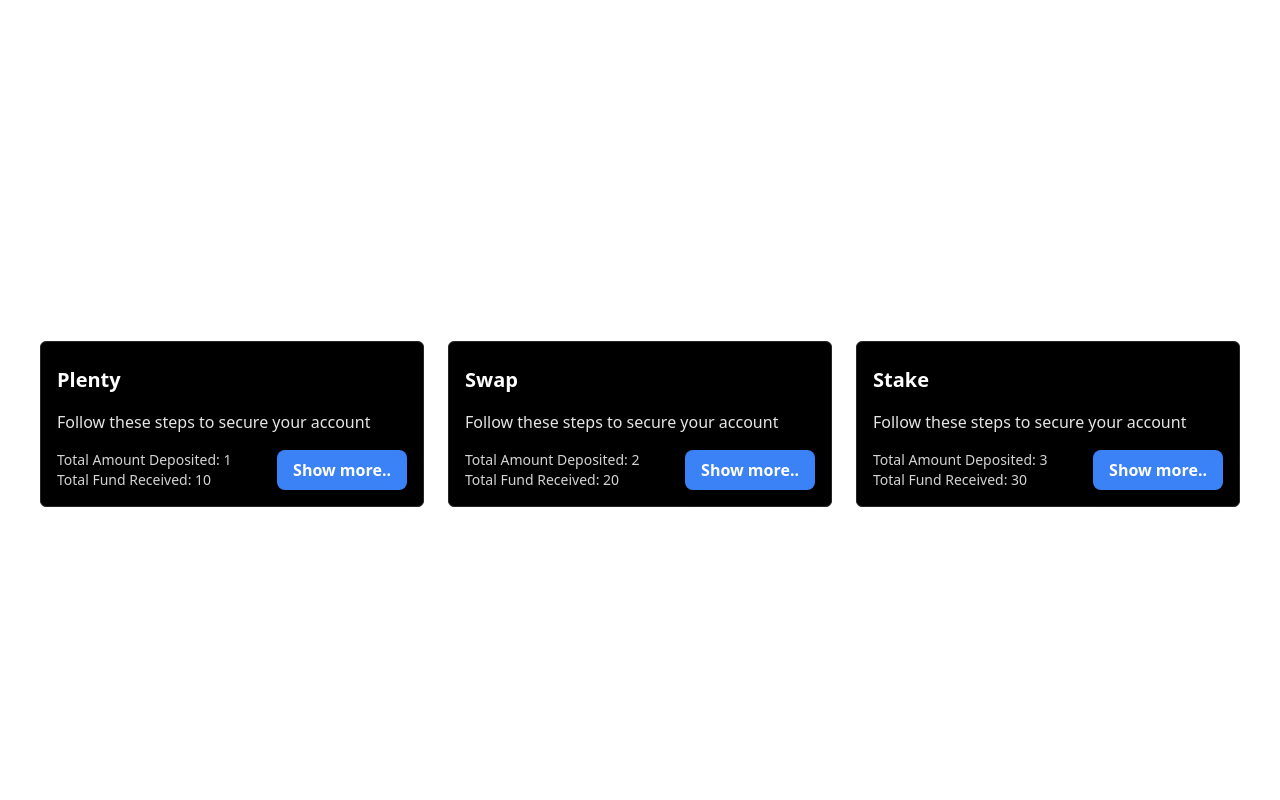
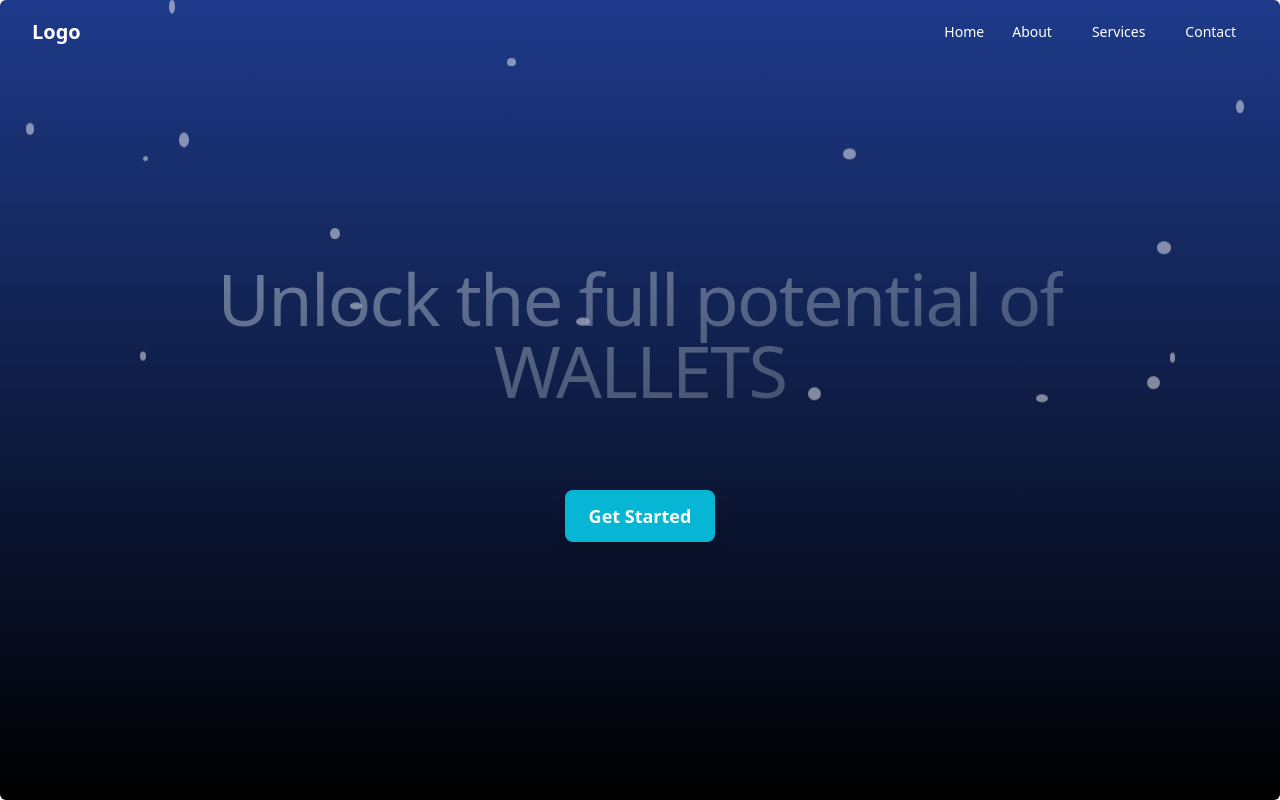
Before and after one commit to AnjanaKJ/tezos, a Next.js app in the folder frontend/: page / in a window 1280 px wide. Built offline with nearby package versions, Linux system fonts and the light colour scheme.

Commit message:
route for signin

```diff
--- a/frontend/app/page.tsx
+++ b/frontend/app/page.tsx
@@ -1,14 +1,58 @@
-"use client";
-import Lamp from "@/components/ui/lamp";import SignupForm from "@/components/example/signup-form-demo";
-import { CardSpotlightDemo } from "@/components/ui/cards/page";
-export default function Home() {  return (
-    <div className="relative flex flex-col items-center justify-center min-h-screen">      {/* Lamp component */}
-      {/* <Lamp /> */}
-      {/* Row of Cards */}      <div className="flex flex-row flex-wrap gap-6 justify-center mt-12">
-        {/* Passing different titles and numbers to each card */}        <CardSpotlightDemo title="Plenty" firstNumber={1} secondNumber={10} />
-        <CardSpotlightDemo title="Swap" firstNumber={2} secondNumber={20} />        <CardSpotlightDemo title="Stake" firstNumber={3} secondNumber={30} />
+import Lamp from "@/components/ui/lamp";
+import SignupForm from "@/components/example/signup-form-demo";
+import DepositCard from "@/components/ui/DepositCard";
+import Link from "next/link";
+
+export default function Home() {
+  return (
+    <div className="relative flex flex-col items-center justify-center min-h-screen">
+      <nav className="absolute top-0 left-0 w-full z-50">
+      <div className="max-w-7xl mx-auto px-4 sm:px-6 lg:px-8">
+        <div className="flex justify-between items-center h-16">
+          <div className="flex-shrink-0">
+            <a href="#" className="text-white font-bold text-xl">
+              Logo
+            </a>
+          </div>
+          <div className="hidden md:block">
+            <div className="ml-10 flex items-baseline space-x-4">
+              <a
+                href="#"
+                className="text-white px- 3 py-2 rounded-md text-sm font-medium hover:text-cyan-500"
+              >
+                Home
+              </a>
+              <a
+                href="#"
+                className="text-white px-3 py-2 rounded-md text-sm font-medium hover:text-cyan-500"
+              >
+                About
+              </a>
+              <a
+                href="#"
+                className="text-white px-3 py-2 rounded-md text-sm font-medium hover:text-cyan-500"
+              >
+                Services
+              </a>
+              <a
+                href="#"
+                className="text-white px-3 py-2 rounded-md text-sm font-medium hover:text-cyan-500"
+              >
+                Contact
+              </a>
+            </div>
+          </div>
+        </div>
       </div>
-      {/* Signup Form (uncomment if needed) */}      {/* <SignupForm /> */}
+    </nav>
+      {/* Lamp component */}
+      <Lamp />
+
+      {/* Button */}
+
+
+      {/* Signup Form (uncomment if needed) */}
+      {/* <SignupForm /> */}
     </div>
-     );
+  );
 }
--- /dev/null
+++ b/frontend/app/signin/page.tsx
@@ -0,0 +1,7 @@
+import SignupForm from "@/components/example/signup-form-demo";
+
+export default function signin(){
+    return(
+        <SignupForm/>
+    );
+}
--- a/frontend/components/ui/lamp.tsx
+++ b/frontend/components/ui/lamp.tsx
@@ -113,11 +113,13 @@
         }
       `}</style>
       <div className="relative z-100 mt-12">
+      <a href="/signin">
         <button
           className="px-6 py-3 bg-cyan-500 text-white font-semibold text-lg rounded-lg shadow-lg hover:bg-cyan-600 focus:outline-none focus:ring-2 focus:ring-cyan-400 focus:ring-opacity-75"
         >
-          Learn More
+          Get Started
         </button>
+      </a>
       </div>
     </div>
   );
```
